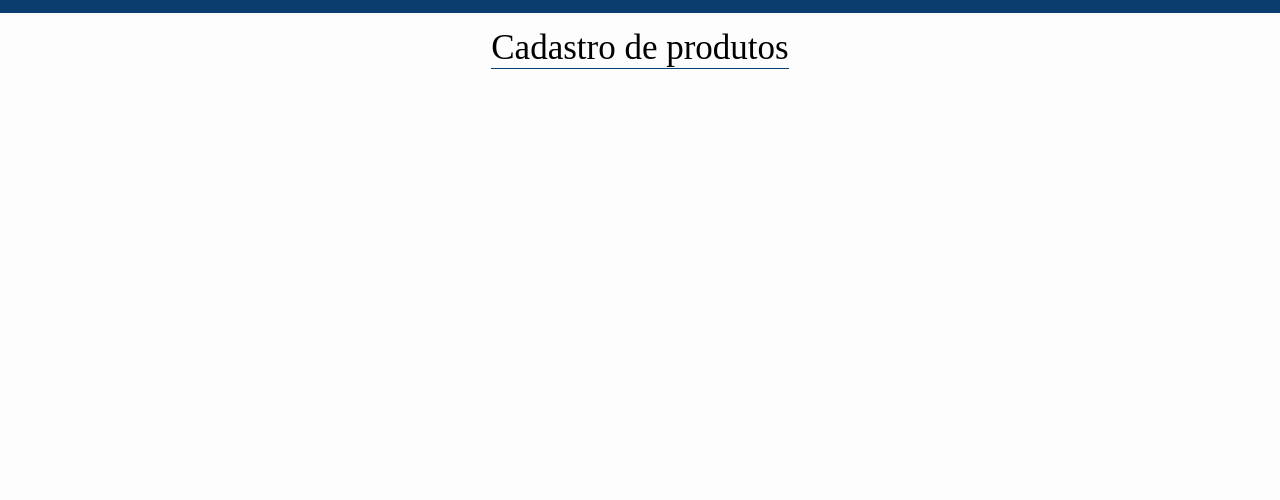
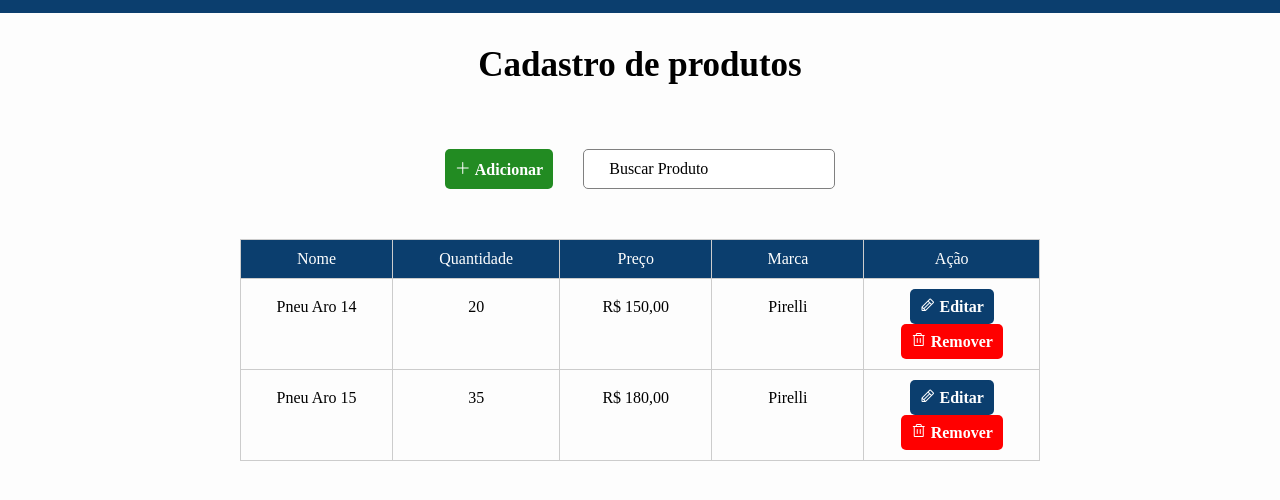
Before and after one commit to ridkhj/Thub, a plain HTML site: page client/index.html in a window 1280 px wide. Shown: the part 68-568 px from the top of the page. Drawn offline with nearby package versions, Linux system fonts and the light colour scheme.

Commit message:
Feat : Implementando a Tabela de produtos

```diff
--- a/client/css/style.css
+++ b/client/css/style.css
@@ -40,13 +40,97 @@ header {
 }
 
 main {
-  display: flex;
-  justify-content: center;
-  align-items: center;
+  padding: 2rem 15rem 15rem 15rem;
 }
 
 .title {
-  margin-top: 15px;
+  text-align: center;
   font-size: 35px;
-  border-bottom: 1px solid #0b3e6e;
+  font-weight: bold;
 }
+
+.container {
+  padding-top: 4rem;
+  display: flex;
+  justify-content: center;
+  gap: 30px;
+}
+
+.container input {
+  padding: 10px 25px;
+  border: 1px solid gray;
+  border-radius: 5px;
+
+  &::placeholder {
+    color: black;
+  }
+
+  &:focus {
+    outline: none;
+  }
+}
+
+.add {
+  padding: 8px 10px;
+  background-color: forestgreen;
+  color: white;
+  font-weight: 600;
+  border-radius: 5px;
+  cursor: pointer;
+  transition: 0.5s;
+
+  &:hover {
+    opacity: 0.7;
+  }
+}
+
+.table {
+  margin-top: 50px;
+}
+
+table {
+  width: 100%;
+  border-collapse: collapse;
+  margin-top: 20px;
+}
+
+th,
+td {
+  border: 1px solid #ccc;
+  padding: 10px;
+  text-align: center;
+  width: 10%;
+}
+
+thead {
+  background-color: #0b3e6e;
+  color: white;
+}
+
+.edit {
+  background-color: #0b3e6e;
+  color: white;
+  padding: 8px 10px;
+  cursor: pointer;
+  transition: 0.5s;
+  font-weight: 600;
+  border-radius: 5px;
+
+  &:hover {
+    opacity: 0.7;
+  }
+}
+
+.remove {
+  background-color: red;
+  color: white;
+  padding: 8px 10px;
+  cursor: pointer;
+  transition: 0.5s;
+  font-weight: 600;
+  border-radius: 5px;
+
+  &:hover {
+    opacity: 0.8;
+  }
+}
--- a/client/index.html
+++ b/client/index.html
@@ -7,6 +7,8 @@
   <title>T-Hub | Controle De Estoque</title>
   <link rel="stylesheet" href="./css/style.css">
   <link rel="shortcut icon" href="./imgs/favicon.png" type="image/x-icon">
+  <link rel="stylesheet" type="text/css" href="https://cdn.jsdelivr.net/npm/@phosphor-icons/web@2.1.1/src/regular/style.css" />
+  <link rel="stylesheet" type="text/css" href="https://cdn.jsdelivr.net/npm/@phosphor-icons/web@2.1.1/src/fill/style.css" />
 </head>
 
 <body>
@@ -20,8 +22,45 @@
     </div>
   </header>
   <main>
+    <h1 class="title">Cadastro de produtos</h1>
     <div class="container">
-      <h1 class="title">Cadastro de produtos</h1>
+      <button class="add"><i class="ph ph-plus"></i> Adicionar</button>
+      <input type="search" placeholder="Buscar Produto">
+    </div>
+    <div class="table">
+      <table>
+        <thead>
+          <tr>
+            <th>Nome</th>
+            <th>Quantidade</th>
+            <th>Preço</th>
+            <th>Marca</th>
+            <th>Ação</th>
+          </tr>
+        </thead>
+        <tbody>
+          <tr>
+            <td>Pneu Aro 14</td>
+            <td>20</td>
+            <td>R$ 150,00</td>
+            <td>Pirelli</td>
+            <td>
+              <button class="edit"><i class="ph ph-pencil"></i> Editar</button>
+              <button class="remove"><i class="ph ph-trash"></i> Remover</button>
+            </td>
+          </tr>
+          <tr>
+            <td>Pneu Aro 15</td>
+            <td>35</td>
+            <td>R$ 180,00</td>
+            <td>Pirelli</td>
+            <td><button class="edit"><i class="ph ph-pencil"></i> Editar</button>
+              <button class="remove"><i class="ph ph-trash"></i> Remover</button>
+            </td>
+          </tr>
+        </tbody>
+      </table>
+
     </div>
   </main>
 </body>
```
